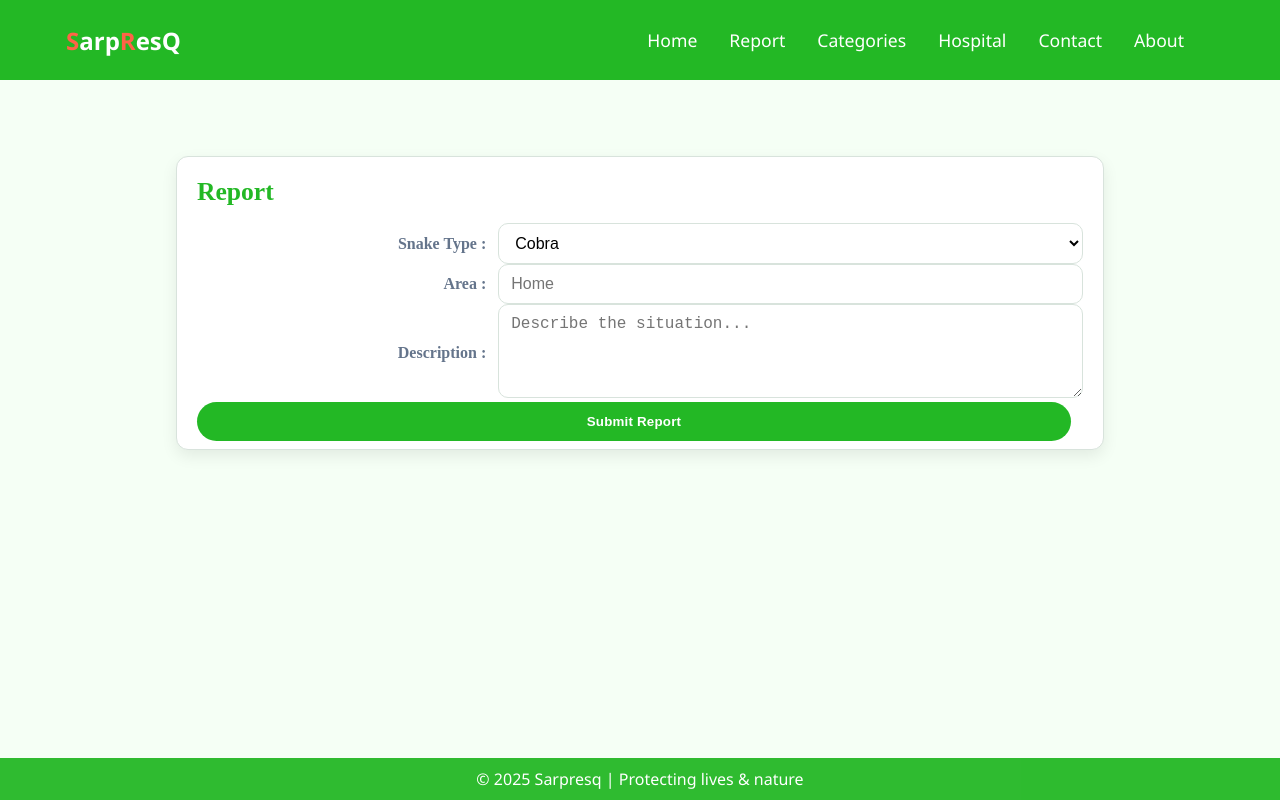
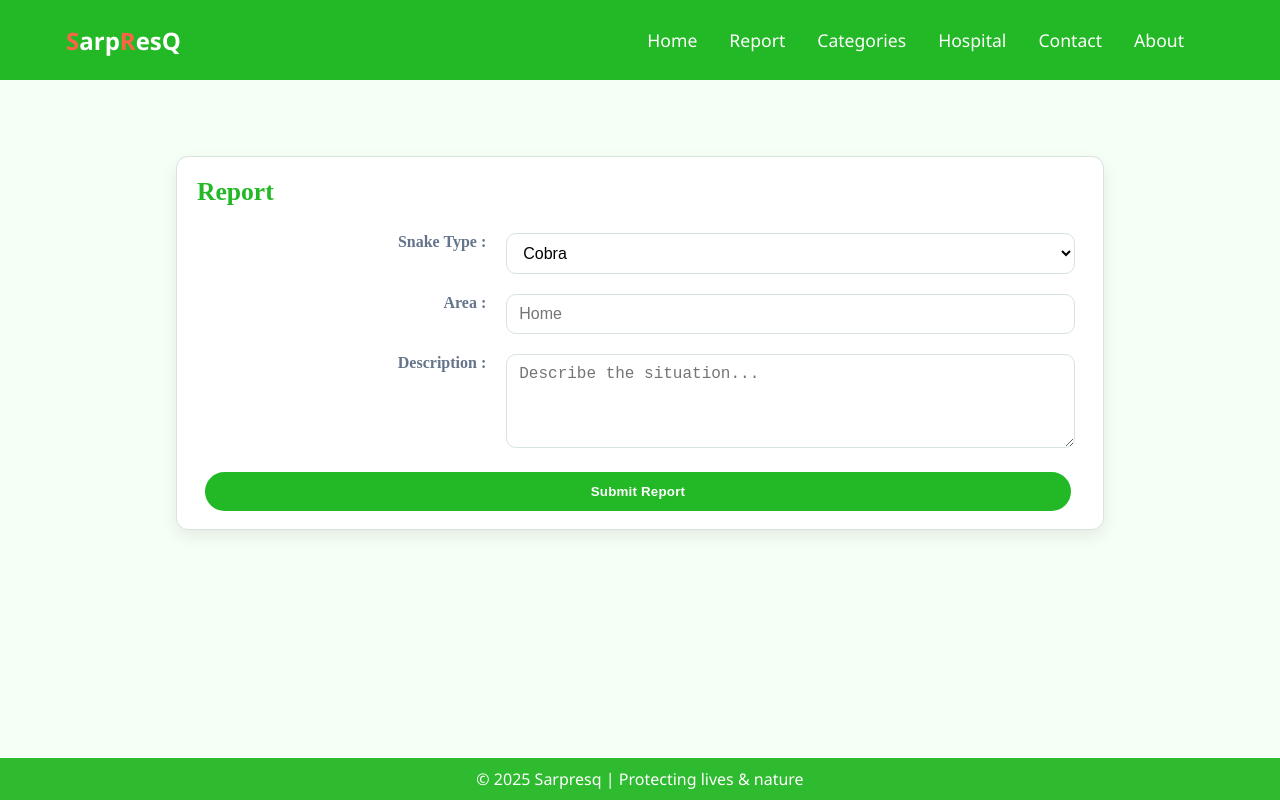
Before and after one commit to ashensilva12/SarpResQ, a React (Vite) app: page /Report in a window 1280 px wide. Built offline with nearby package versions, Linux system fonts and the light colour scheme.

Commit message:
Update Report.css

```diff
--- a/src/component/pages/Report.css
+++ b/src/component/pages/Report.css
@@ -37,7 +37,7 @@
 	width: 100%;
 	border-collapse: collapse;
 }
-.report_table ted{
+.report_table td{
 	padding: 10px 8px;
 	vertical-align: top;
 	color: var(--text);
```
